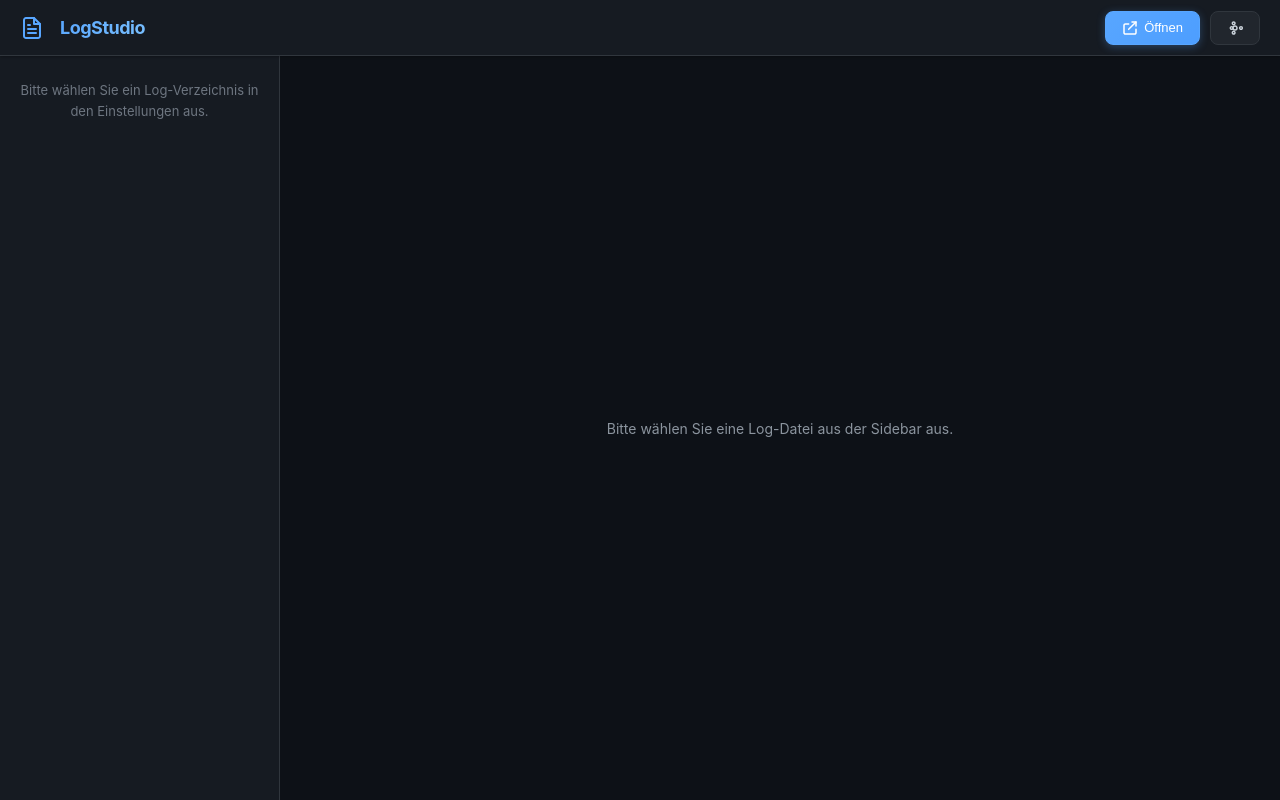
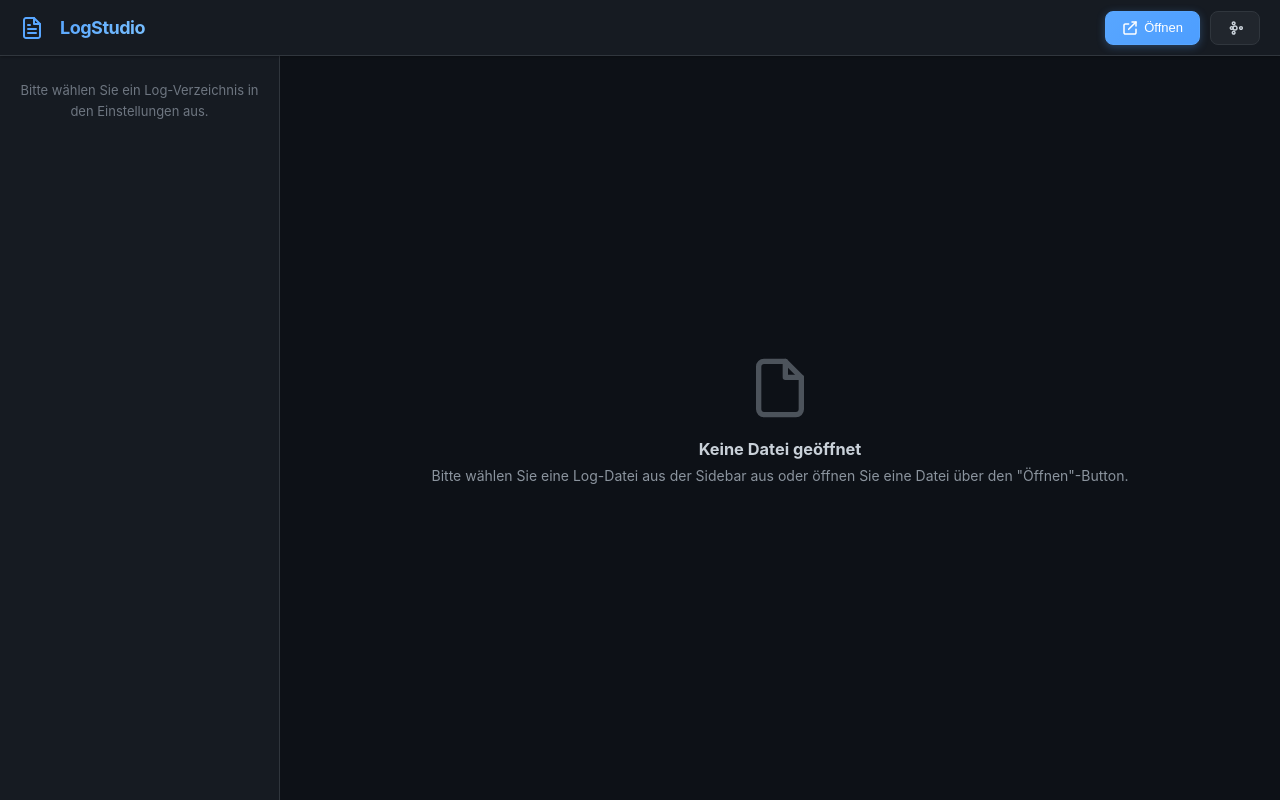
Before and after one commit to DrScince/LogStudio, a React (Vite) app: page / in a window 1280 px wide. Built offline with nearby package versions, Linux system fonts and the light colour scheme.

Commit message:
Improve file dialog error handling and empty state

```diff
--- a/src/renderer/App.tsx
+++ b/src/renderer/App.tsx
@@ -31,11 +31,29 @@ function App() {
   };
 
   const handleOpenFile = async () => {
-    if (window.electronAPI) {
+    try {
+      if (!window.electronAPI) {
+        console.error('electronAPI is not available');
+        alert('Fehler: Electron API ist nicht verfügbar. Bitte starten Sie die Anwendung neu.');
+        return;
+      }
+
+      console.log('Opening file dialog...');
       const result = await window.electronAPI.showOpenDialog();
+      console.log('File dialog result:', result);
+
       if (result.success && result.filePath) {
+        console.log('Selected file:', result.filePath);
         setCurrentLogFile(result.filePath);
+      } else if (result.canceled) {
+        console.log('File dialog was canceled');
+      } else {
+        console.error('Error opening file dialog:', result.error);
+        alert(`Fehler beim Öffnen der Datei: ${result.error || 'Unbekannter Fehler'}`);
       }
+    } catch (error) {
+      console.error('Exception in handleOpenFile:', error);
+      alert(`Fehler: ${error instanceof Error ? error.message : 'Unbekannter Fehler'}`);
     }
   };
 
--- a/src/renderer/components/LogViewer.tsx
+++ b/src/renderer/components/LogViewer.tsx
@@ -172,7 +172,16 @@ const LogViewer: React.FC<LogViewerProps> = ({ filePath, schema, autoRefresh, re
     return (
       <div className="log-viewer">
         <div className="log-viewer-empty">
-          Bitte wählen Sie eine Log-Datei aus der Sidebar aus.
+          <div style={{ textAlign: 'center', padding: '40px' }}>
+            <svg width="64" height="64" viewBox="0 0 24 24" fill="none" xmlns="http://www.w3.org/2000/svg" style={{ marginBottom: '16px', opacity: 0.5 }}>
+              <path d="M14 2H6C5.46957 2 4.96086 2.21071 4.58579 2.58579C4.21071 2.96086 4 3.46957 4 4V20C4 20.5304 4.21071 21.0391 4.58579 21.4142C4.96086 21.7893 5.46957 22 6 22H18C18.5304 22 19.0391 21.7893 19.4142 21.4142C19.7893 21.0391 20 20.5304 20 20V8L14 2Z" stroke="currentColor" strokeWidth="2" strokeLinecap="round" strokeLinejoin="round"/>
+              <path d="M14 2V8H20" stroke="currentColor" strokeWidth="2" strokeLinecap="round" strokeLinejoin="round"/>
+            </svg>
+            <h3 style={{ marginBottom: '8px', color: 'var(--text-primary)' }}>Keine Datei geöffnet</h3>
+            <p style={{ marginBottom: '16px', color: 'var(--text-secondary)' }}>
+              Bitte wählen Sie eine Log-Datei aus der Sidebar aus oder öffnen Sie eine Datei über den "Öffnen"-Button.
+            </p>
+          </div>
         </div>
       </div>
     );
```
